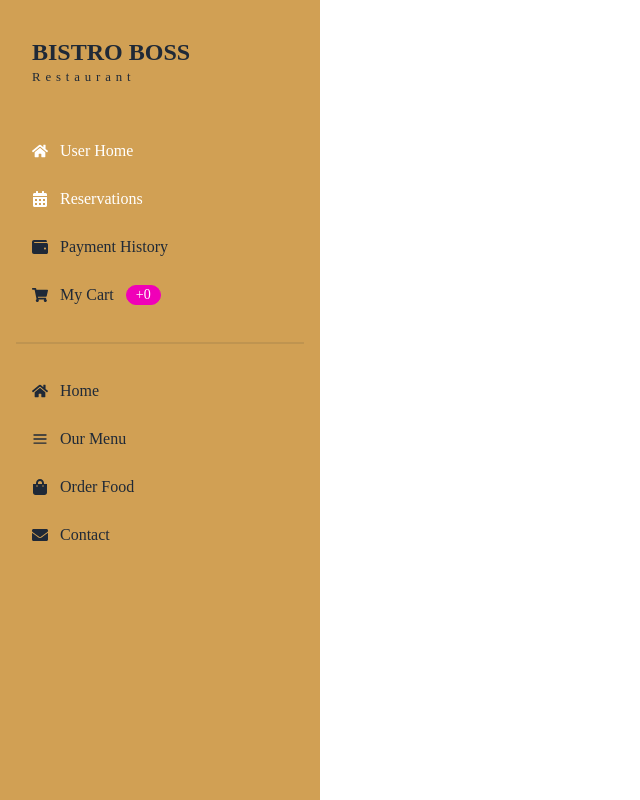
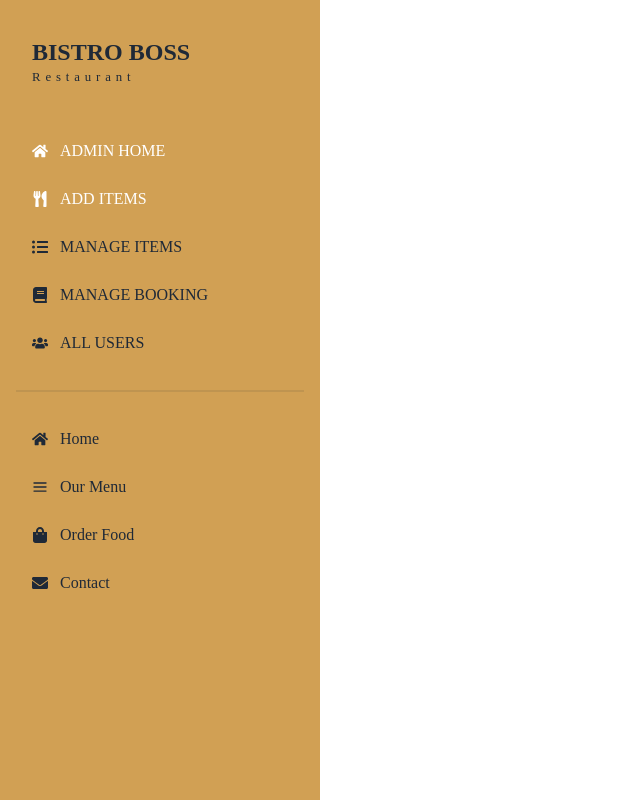
Before and after one commit to HmSani6699/summer-camp-client_1, a React (Vite) app: page /dashboard in a window 1280 px wide. Shown: the whole page, without its empty margins (0-640 px from the left). Built offline with nearby package versions, Linux system fonts and the light colour scheme; no server answers.

Commit message:
creat the admin navber

```diff
--- a/src/Layout/Dashboard.jsx
+++ b/src/Layout/Dashboard.jsx
@@ -1,4 +1,4 @@
-import { FaCalendarAlt, FaEnvelope, FaHome, FaShoppingBag, FaShoppingCart, FaWallet } from "react-icons/fa";
+import { FaBook, FaCalendarAlt, FaEnvelope, FaHome, FaListUl, FaShoppingBag, FaShoppingCart, FaUsers, FaUtensils, FaWallet } from "react-icons/fa";
 import { NavLink, Outlet } from "react-router-dom";
 import { CgMenu } from "react-icons/cg";
 import useCards from "../hooks/useCards";
@@ -6,7 +6,11 @@ import useCards from "../hooks/useCards";
 
 const Dashboard = () => {
 
-    const [cart] = useCards()
+    const [cart] = useCards();
+
+
+    //TODO: load the server in admin data
+    const isAdmin = true;
 
     return (
 
@@ -21,10 +25,18 @@ const Dashboard = () => {
                 <label htmlFor="my-drawer-2" className="drawer-overlay"></label>
 
                 <ul className="menu p-4 w-80">
-
                     <h2 className="font-bold text-2xl lg:ml-4  mt-5">BISTRO BOSS</h2>
                     <small className="lg:ml-4 lg:mb-10" style={{ letterSpacing: '0.38em' }} >Restaurant</small>
 
+                    {
+                        isAdmin ? <>
+                         <li><NavLink to=""><FaHome></FaHome> ADMIN HOME</NavLink></li>
+                            <li><NavLink to=""><FaUtensils></FaUtensils> ADD ITEMS</NavLink></li>
+                            <li><NavLink to="/dashboard/history"><FaListUl></FaListUl> MANAGE ITEMS</NavLink></li>
+                            <li><NavLink to="/dashboard/history"><FaBook></FaBook> MANAGE BOOKING</NavLink></li>
+                            <li><NavLink to="/dashboard/allusers"><FaUsers></FaUsers> ALL USERS</NavLink></li>
+
+                        </> : <>
                             <li><NavLink to=""><FaHome></FaHome> User Home</NavLink></li>
                             <li><NavLink to=""><FaCalendarAlt></FaCalendarAlt> Reservations</NavLink></li>
                             <li><NavLink to="/dashboard/history"><FaWallet></FaWallet> Payment History</NavLink></li>
@@ -34,6 +46,8 @@ const Dashboard = () => {
                                 </NavLink>
 
                             </li>
+                        </>
+                    }
                     <div className="divider"></div>
                     <li><NavLink to="/"><FaHome></FaHome> Home</NavLink> </li>
                     <li><NavLink to="/manu"><CgMenu></CgMenu> Our Menu</NavLink></li>
--- a/src/Pages/Dashboard/MyCart/MyCart.jsx
+++ b/src/Pages/Dashboard/MyCart/MyCart.jsx
@@ -2,6 +2,7 @@ import { FaTrashAlt } from "react-icons/fa";
 import useCards from "../../../hooks/useCards";
 import SectionTitle from "../../../component/SectionTitle/SectionTitle";
 import Swal from "sweetalert2";
+import { Helmet } from "react-helmet";
 
 const MyCart = () => {
 
@@ -44,6 +45,7 @@ const MyCart = () => {
 
     return (
         <div className="h-screen">
+             <Helmet><title>Bistro boss | My card</title></Helmet>
             <SectionTitle hedding={'WANNA ADD MORE?'} subHadding={'---My Cart---'}></SectionTitle>
             <div className="w-[700px] p-7 bg-[#cccccc1f]">
                 <div className="lg:flex items-center justify-between mb-8">
```
Lines whose indentation alone changed are shown as unchanged.
